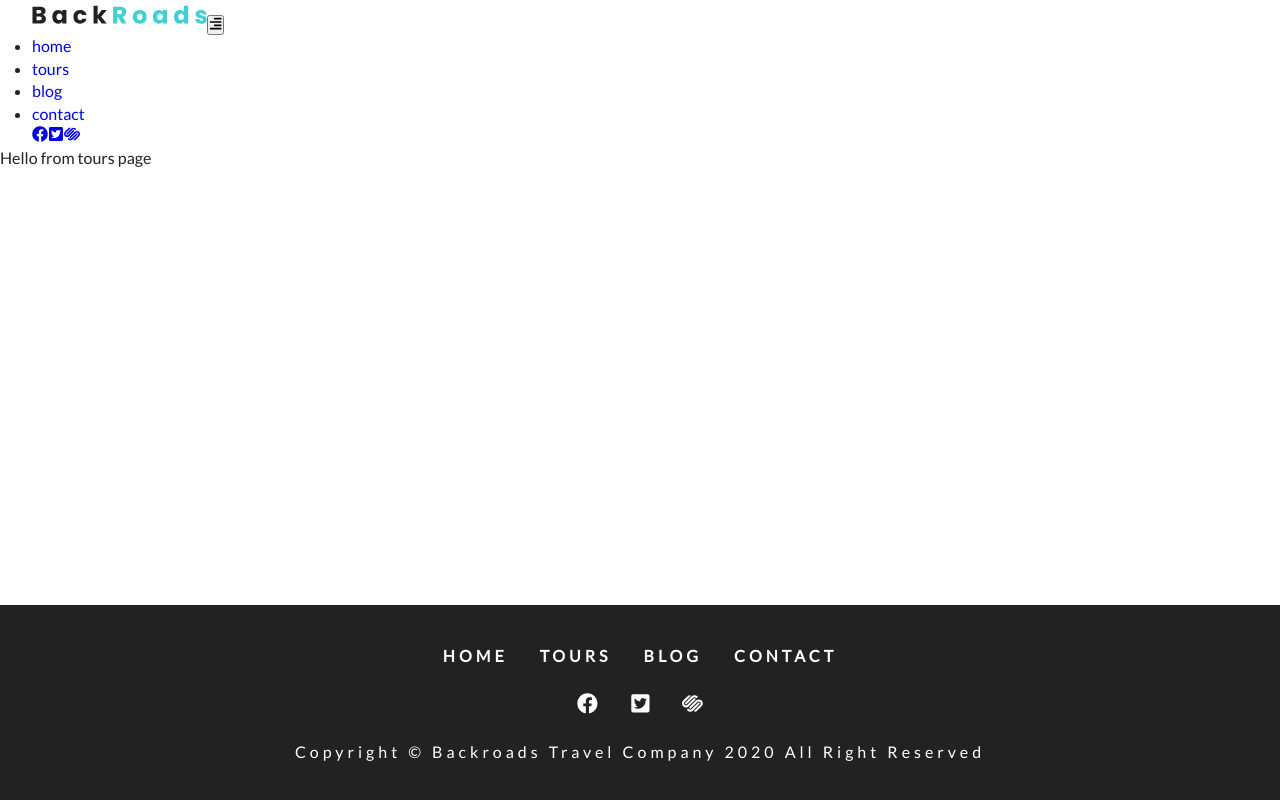
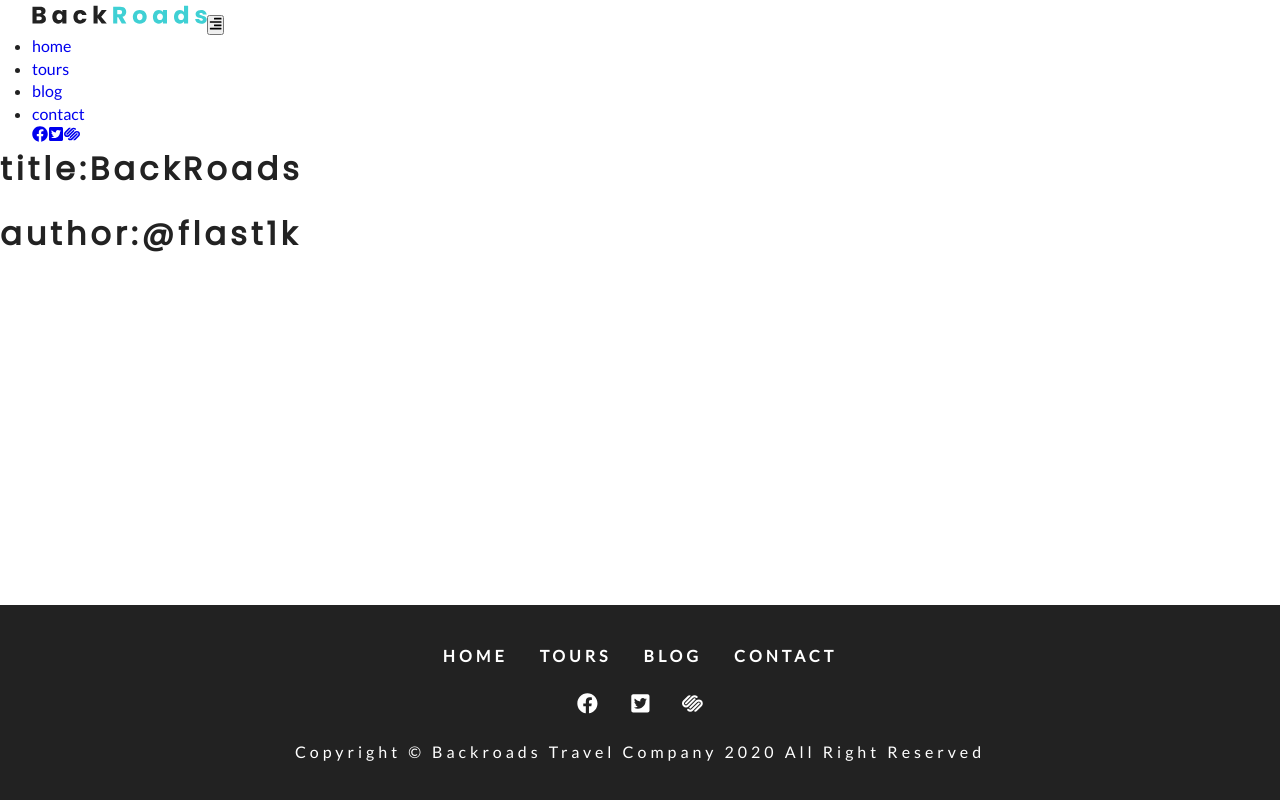
Before and after one commit to flast1k/gatsby-example-project, a Gatsby site: page /tours in a window 1280 px wide. Built offline with nearby package versions, Linux system fonts and the light colour scheme; Gatsby itself is replaced by a stand-in of ours.

Commit message:
add useStaticQuery Hook

```diff
--- a/gatsby-config.js
+++ b/gatsby-config.js
@@ -10,7 +10,10 @@ module.exports = {
     description:
       'Explore awesome worldwide tours & discover what makes each of them unique. Forget your daily routine & say yes to adventure',
     author: '@flast1k',
-    data: ['item1', 'item2'],
+    data: {
+      name: 'Artem',
+      age: 29,
+    },
   },
   plugins: ['gatsby-plugin-sass', 'gatsby-plugin-styled-components'],
 };
--- /dev/null
+++ b/src/examples/Header.js
@@ -0,0 +1,30 @@
+import React from 'react';
+import { useStaticQuery, graphql } from 'gatsby';
+
+const Header = () => {
+  const {
+    site: { siteMetadata },
+  } = useStaticQuery(graphql`
+    {
+      site {
+        siteMetadata {
+          title
+          description
+          author
+          data {
+            age
+          }
+        }
+      }
+    }
+  `);
+  console.log(siteMetadata);
+  return (
+    <div>
+      <h1>title:{siteMetadata.title}</h1>
+      <h1>author:{siteMetadata.author}</h1>
+    </div>
+  );
+};
+
+export default Header;
--- a/src/pages/tours.js
+++ b/src/pages/tours.js
@@ -1,9 +1,14 @@
 import React from 'react';
 
 import Layout from '../components/Layout';
+import Header from '../examples/Header';
 
 const Tours = () => {
-  return <Layout>Hello from tours page</Layout>;
+  return (
+    <Layout>
+      <Header />
+    </Layout>
+  );
 };
 
 export default Tours;
```
